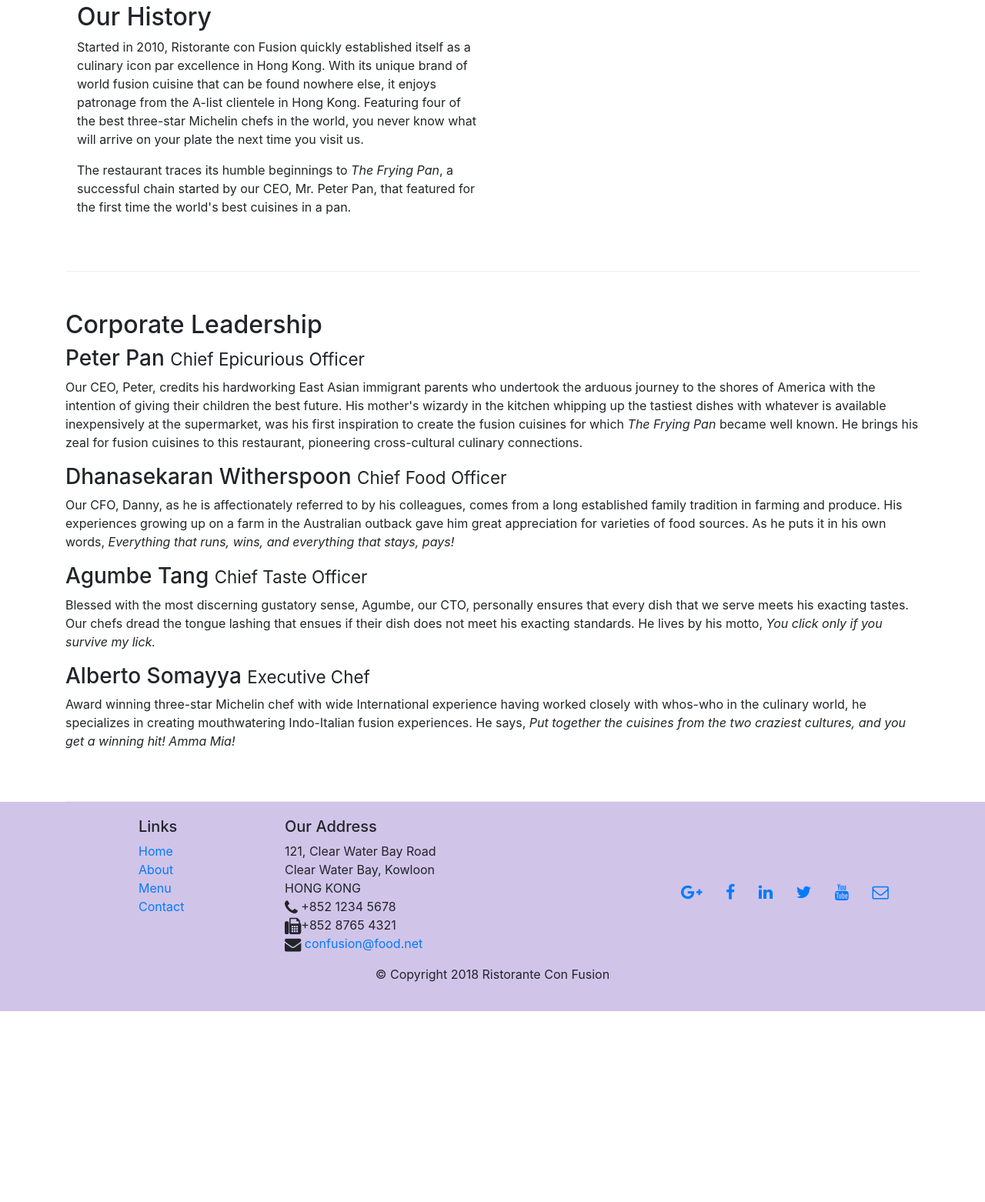
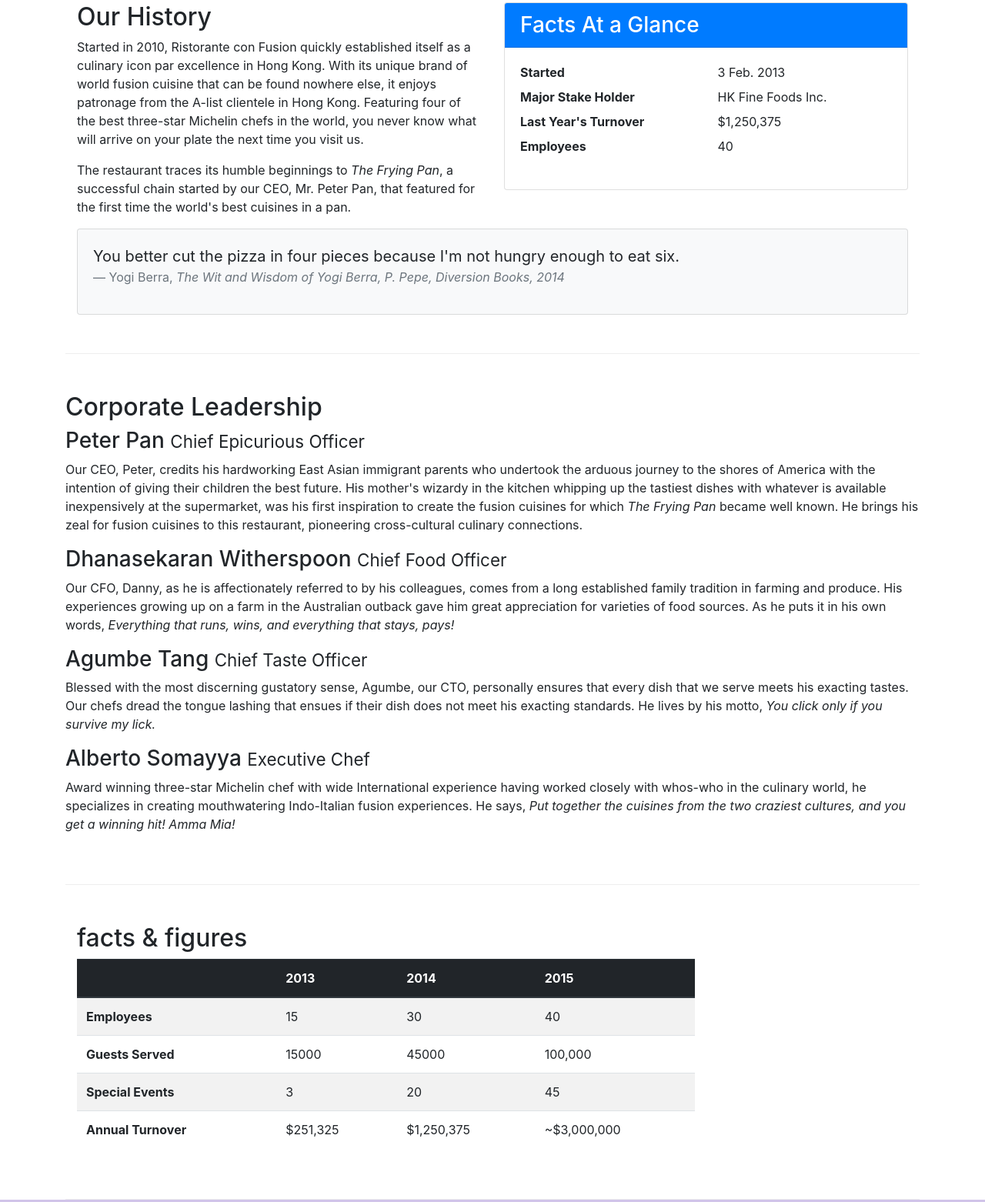
Before and after one commit to imranumer/confusion-bootstrap, a website: page aboutus.html in a window 1280 px wide. Shown: the part 488-2050 px from the top of the page at 77% size. Before the commit the page ends 1802 px from the top, so only its background shows below. Drawn offline with nearby package versions, Linux system fonts and the light colour scheme.

Commit message:
Table and cards

```diff
--- a/aboutus.html
+++ b/aboutus.html
@@ -77,7 +77,34 @@
                 <p>The restaurant traces its humble beginnings to <em>The Frying Pan</em>, a successful chain started by
                     our CEO, Mr. Peter Pan, that featured for the first time the world's best cuisines in a pan.</p>
             </div>
-            <div class="col col-sm">
+            <div class="col-12 col-sm-6">
+                <div class="card">
+                    <h3 class="card-header bg-primary text-white">Facts At a Glance</h3>
+                    <div class="card-body">
+                        <dl class="row">
+                            <dt class="col-6">Started</dt>
+                            <dd class="col-6">3 Feb. 2013</dd>
+                            <dt class="col-6">Major Stake Holder</dt>
+                            <dd class="col-6">HK Fine Foods Inc.</dd>
+                            <dt class="col-6">Last Year's Turnover</dt>
+                            <dd class="col-6">$1,250,375</dd>
+                            <dt class="col-6">Employees</dt>
+                            <dd class="col-6">40</dd>
+                        </dl>
+                    </div>
+                </div>
+            </div>
+            <div class="col-12">
+                <div class="card card-body bg-light">
+                    <blockquote class="blockquote">
+                        <p class="mb-0">You better cut the pizza in four pieces because
+                            I'm not hungry enough to eat six.</p>
+                        <footer class="blockquote-footer">Yogi Berra,
+                            <cite title="Source Title">The Wit and Wisdom of Yogi Berra,
+                            P. Pepe, Diversion Books, 2014</cite>
+                        </footer>
+                    </blockquote>
+                </div>
             </div>
         </div>
 
@@ -109,6 +136,53 @@
                         cultures, and you get a winning hit! Amma Mia!</em></p>
             </div>
         </div>
+        <div class="row row-content">
+            <div class="col-12 col-sm-9">
+                <h2>facts &amp; figures</h2>
+                <div class="table-responsive">
+                    <table class="table table-striped">
+                        <thead class="thead-dark">
+                            <tr>
+                                <th>&nbsp;</th>
+                                <th>2013</th>
+                                <th>2014</th>
+                                <th>2015</th>
+                            </tr>
+                        </thead>
+                        <tbody>
+                            <tr>
+                                <th>Employees</th>
+                                <td>15</td>
+                                <td>30</td>
+                                <td>40</td>
+                            </tr>
+                            <tr>
+                                <th>Guests Served</th>
+                                <td>15000</td>
+                                <td>45000</td>
+                                <td>100,000</td>
+                            </tr>
+                            <tr>
+                                <th>Special Events</th>
+                                <td>3</td>
+                                <td>20</td>
+                                <td>45</td>
+                            </tr>
+                            <tr>
+                                <th>Annual Turnover</th>
+                                <td>$251,325</td>
+                                <td>$1,250,375</td>
+                                <td>~$3,000,000</td>
+                            </tr>
+                        </tbody>
+                    </table>
+                </div>
+            </div>
+            <div class="col-12 col-sm-3">
+
+            </div>
+        </div>
+
 
     </div>
 
```
